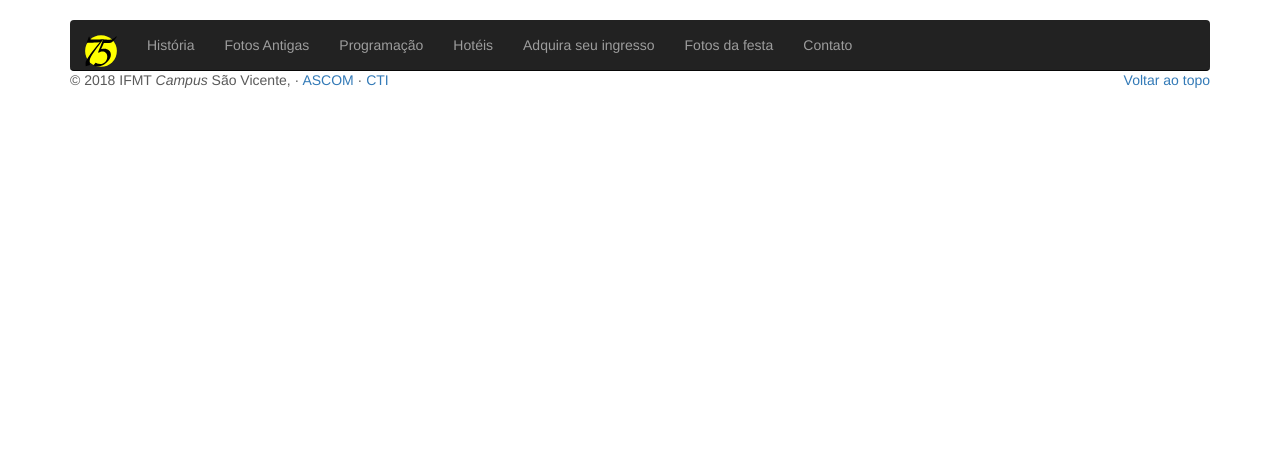
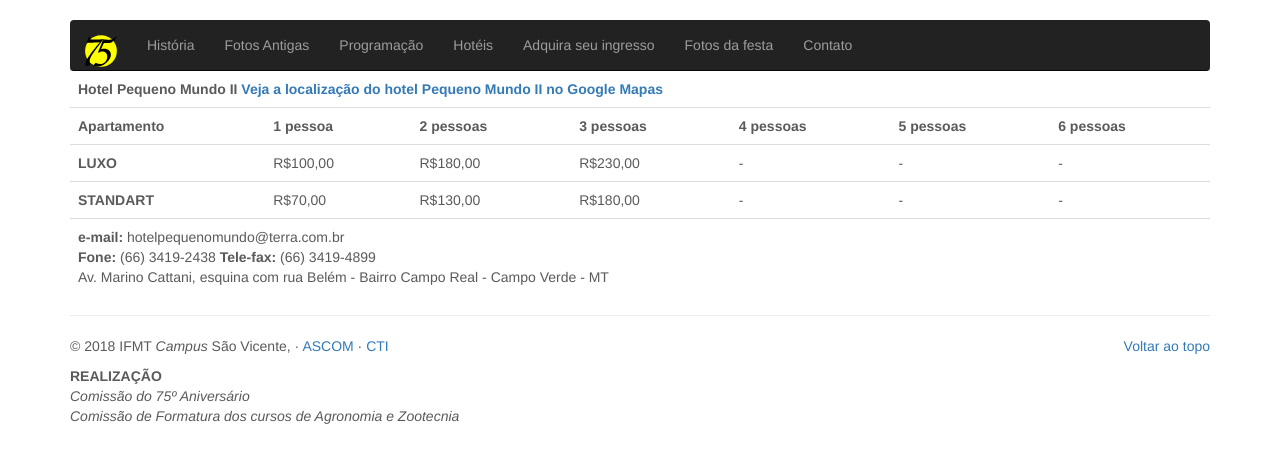
Before and after one commit to osvaldocapelani/aniversario, a PHP site: page /index.php?p=hoteis in a window 1280 px wide. Shown: the top 463 px of the page. Run offline with PHP 8.4, Linux system fonts and the light colour scheme; some libraries are stand-ins or nearby versions.

Commit message:
hoteis e legendas

```diff
--- a/paginas/footer.php
+++ b/paginas/footer.php
@@ -1,9 +1,15 @@
+
 <div class="container">
 
       <!-- FOOTER -->
       <footer>
         <p class="pull-right"><a href="#">Voltar ao topo</a></p>
         <p>&copy; 2018 IFMT <em>Campus</em> São Vicente,  &middot; <a href="#">ASCOM</a> &middot; <a href="#">CTI</a></p>
+        <p>
+        <strong>REALIZAÇÃO</strong><br />
+        <em>Comissão do 75º Aniversário</em><br />
+        <em>Comissão de Formatura dos cursos de Agronomia e Zootecnia</em>
+        </p>
       </footer>
 
 </div><!-- /.container -->
--- a/paginas/hoteis.php
+++ b/paginas/hoteis.php
@@ -1,3 +1,46 @@
 <div class="container">
-<h1>Hotéis</h1>
+<h1>Hotéis conveniados</h1>
+
+<table class="table stripped">
+    <tr>
+       <td colspan="7">
+            <strong>Hotel Pequeno Mundo II <a href="https://www.google.com.br/maps/place/Hotel+Pequeno+Mundo+II/@-15.5437468,-55.164817,17z/data=!3m1!4b1!4m5!3m4!1s0x937635dc4da38331:0xcac6e550a6b70df8!8m2!3d-15.543752!4d-55.162623" target="_blank">Veja a localização do hotel Pequeno Mundo II no Google Mapas</a></strong>
+       </td>
+    </tr>
+    <tr>
+        <th><strong>Apartamento</strong></th>
+        <th>1 pessoa</th>
+        <th>2 pessoas</th>
+        <th>3 pessoas</th>
+        <th>4 pessoas</th>
+        <th>5 pessoas</th>
+        <th>6 pessoas</th>
+    </tr>
+    <tr>
+        <td><strong>LUXO</strong></td>
+        <td>R$100,00</td>
+        <td>R$180,00</td>
+        <td>R$230,00</td>
+        <td>-</td>
+        <td>-</td>
+        <td>-</td>
+    </tr>
+    <tr>
+        <td><strong>STANDART</strong></td>
+        <td>R$70,00</td>
+        <td>R$130,00</td>
+        <td>R$180,00</td>
+        <td>-</td>
+        <td>-</td>
+        <td>-</td>
+    </tr>
+    <tr>
+        <td colspan="7">
+            <strong>e-mail:</strong> hotelpequenomundo@terra.com.br<br />
+            <strong>Fone:</strong> (66) 3419-2438 <strong>Tele-fax:</strong> (66) 3419-4899<br />
+            Av. Marino Cattani, esquina com rua Belém - Bairro Campo Real - Campo Verde - MT
+        </td>
+    </tr>
+</table>
+<hr />
 </div>
```
Also changed, not shown: paginas/ingressos.php (+23 -2 lines).
